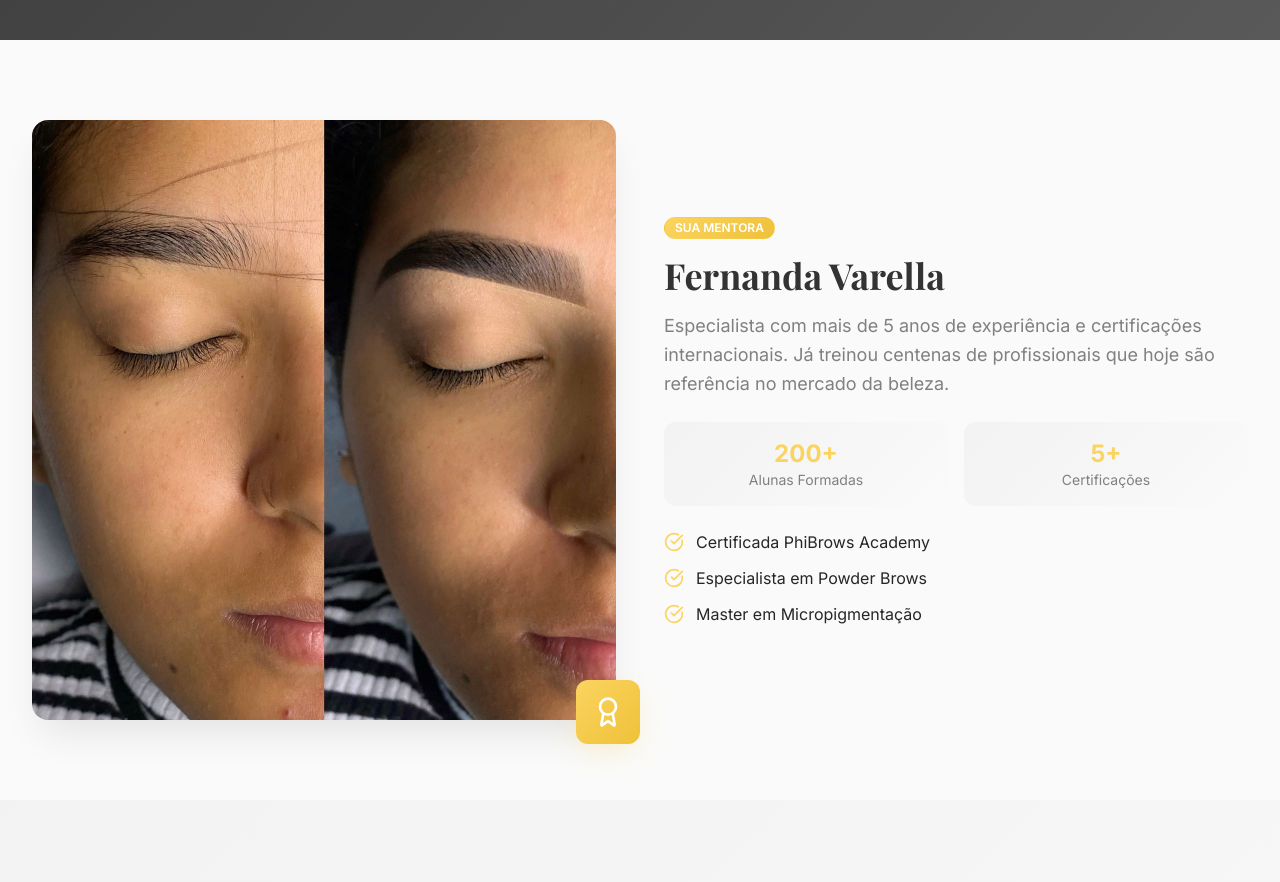
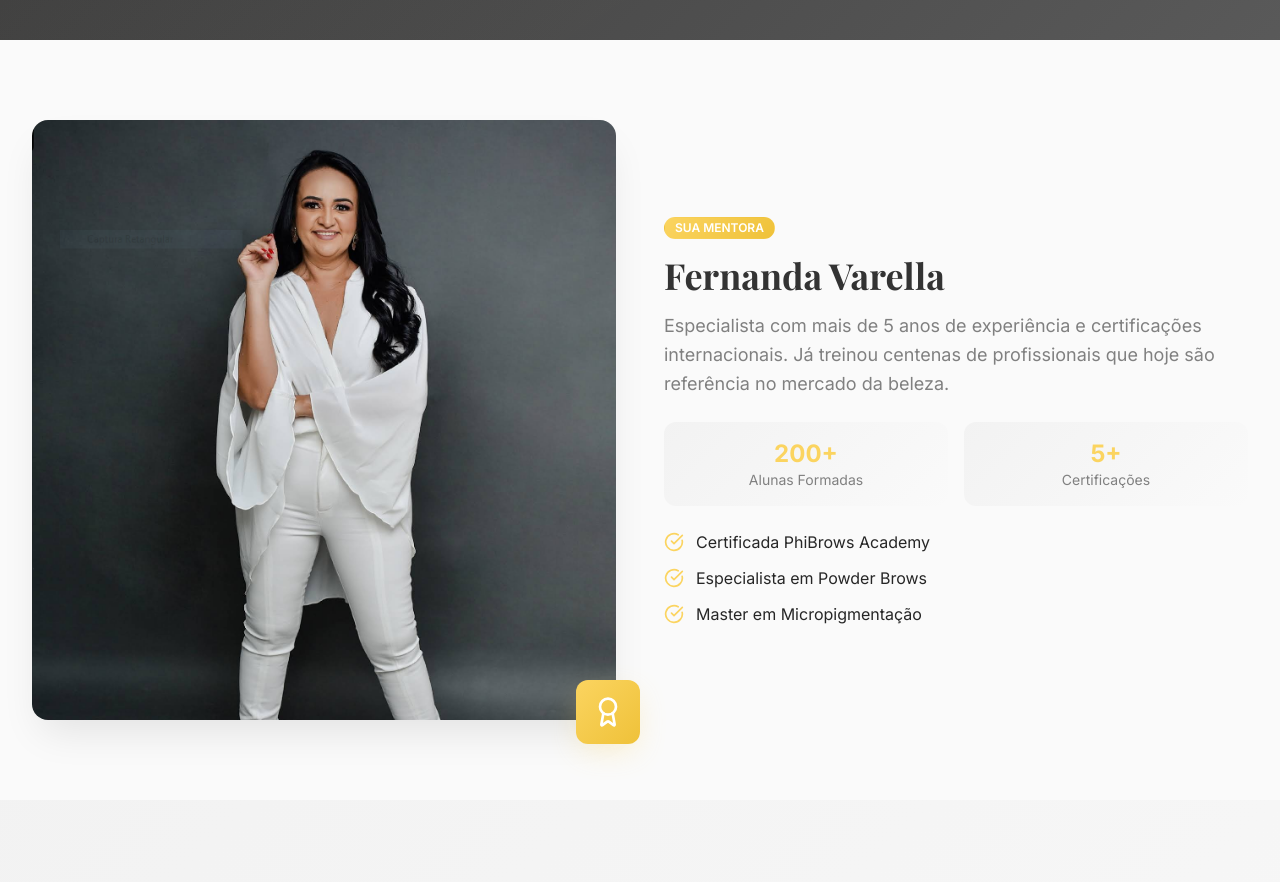
Before and after one commit to Tonn-hash/fernanda-varella-beauty-zenith, a React (Vite) app: page /curso in a window 1280 px wide. Shown: the part 760-1642 px from the top of the page. Built offline with nearby package versions, Linux system fonts and the light colour scheme.

Commit message:
Update course image
Replaced the incorrect course image with the one provided by the user.

```diff
--- a/src/pages/Course.tsx
+++ b/src/pages/Course.tsx
@@ -25,7 +25,7 @@ const CourseInstructor = () => (
       <div className="grid lg:grid-cols-2 gap-12 items-center">
         <div className="relative">
           <img
-            src="/lovable-uploads/ee5c1e1f-a94c-4aee-ba29-f0ee9e2c79db.png"
+            src="/lovable-uploads/b76a84fe-732d-411a-bd17-4f98bfc1ca4c.png"
             alt="Fernanda Varella - Mentora"
             className="w-full h-[600px] object-cover object-top rounded-2xl shadow-elegant"
           />
```
Also changed, not shown: public/lovable-uploads/b76a84fe-732d-411a-bd17-4f98bfc1ca4c.png (added).
